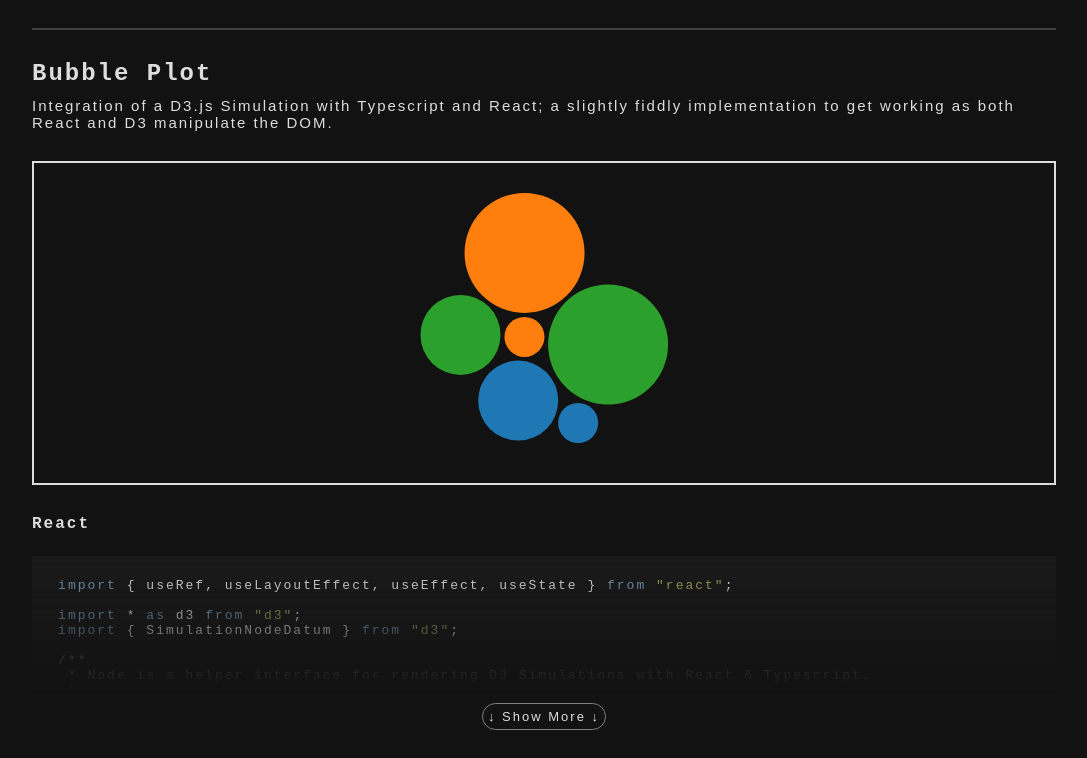
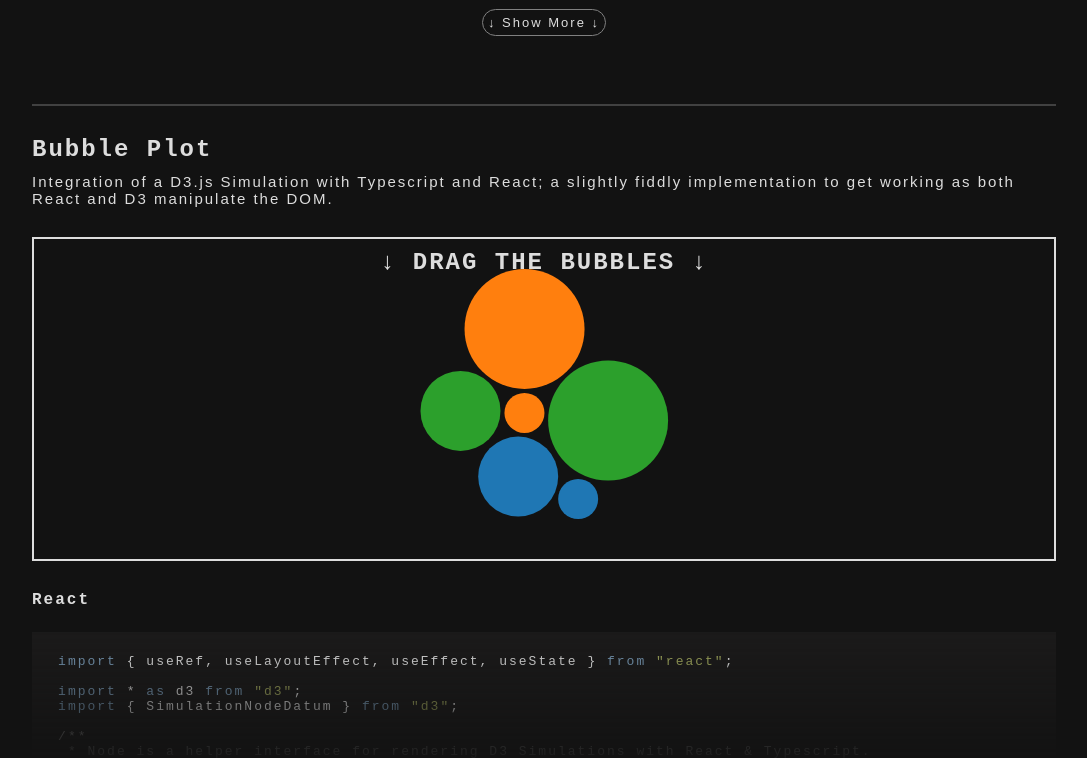
Before and after one commit to rexgreenway/react-experiments, a React (Vite) app: page / in a window 1280 px wide. Shown: the part 1390-2148 px from the top of the page, without its empty margins (96-1183 px from the left). Built offline with nearby package versions, Linux system fonts and the light colour scheme.

Commit message:
improved some styling & added annotation

```diff
--- a/src/App.tsx
+++ b/src/App.tsx
@@ -16,8 +16,12 @@ function App() {
       <HorizontalLine />
       <NiceModal />
 
+      <br />
+
       <HorizontalLine />
       <ImageCarousel />
+
+      <br />
 
       <HorizontalLine />
       <BubblePlot />
--- a/src/experiments/BubblePlot.tsx
+++ b/src/experiments/BubblePlot.tsx
@@ -157,6 +157,7 @@ const BubblePlot = () => {
         DOM.
       </p>
       <div className={styles.Experiment}>
+        <h2 className={styles.ExperimentAnnotation}>↓ DRAG THE BUBBLES ↓</h2>
         <Bubble>
           {{ group: "group-1", radius: 1 }}
           {{ group: "group-1", radius: 2 }}
--- a/src/experiments/Experiment.module.css
+++ b/src/experiments/Experiment.module.css
@@ -1,6 +1,14 @@
 .Experiment {
     border: 2px solid #ddd;
     margin: 20px 0;
+    position: relative;
+}
+
+.ExperimentAnnotation {
+    position: absolute;
+    top: 10px;
+    width: 100%;
+    text-align: center;
 }
 
 .ExperimentContainer {
```
